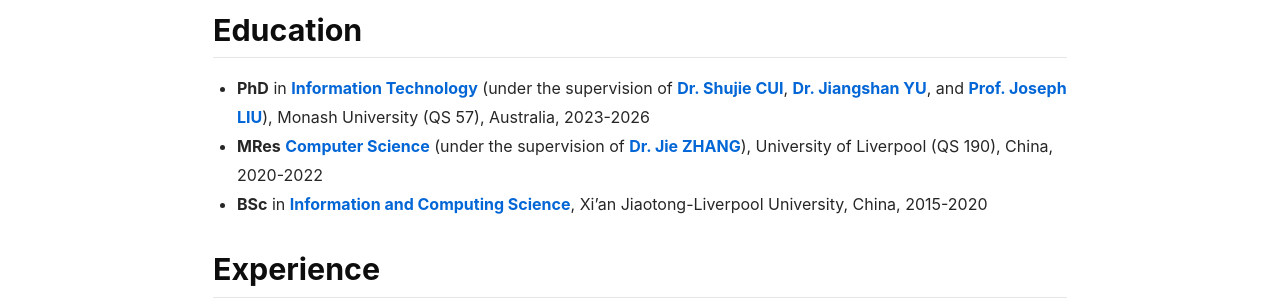
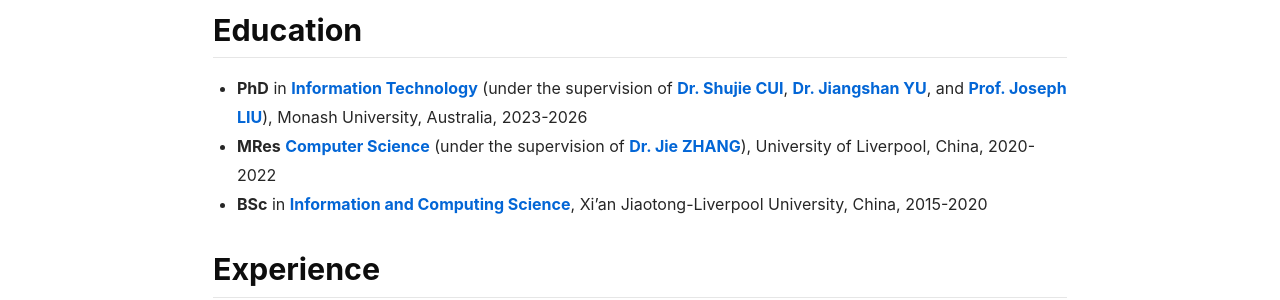
Before and after one commit to Donkequan/Donkequan.github.io, a Jekyll site: the page built from about.md, in a window 1280 px wide. Shown: the part 311-611 px from the top of the page. Built offline with Jekyll 4.4.1, drawn with Linux system fonts in a browser that asks for light colours; nearby versions of some CDN libraries.

Commit message:
Update about.md

```diff
--- a/about.md
+++ b/about.md
@@ -14,8 +14,8 @@
 
 ## Education
 
-- **PhD** in [Information Technology](https://www.monash.edu/it) (under the supervision of [Dr. Shujie CUI](https://shujiecui.github.io/), [Dr. Jiangshan YU](https://www.jiangshanyu.com/), and [Prof. Joseph LIU](http://users.monash.edu.au/~kailiu/)), Monash University (QS 57), Australia, 2023-2026
-- **MRes** [Computer Science](https://www.xjtlu.edu.cn/en/study/masters/mres-computer-science) (under the supervision of [Dr. Jie ZHANG](https://www.xjtlu.edu.cn/en/departments/academic-departments/communications-and-networking/staff/jie-zhang01)), University of Liverpool (QS 190), China, 2020-2022
+- **PhD** in [Information Technology](https://www.monash.edu/it) (under the supervision of [Dr. Shujie CUI](https://shujiecui.github.io/), [Dr. Jiangshan YU](https://www.jiangshanyu.com/), and [Prof. Joseph LIU](http://users.monash.edu.au/~kailiu/)), Monash University, Australia, 2023-2026
+- **MRes** [Computer Science](https://www.xjtlu.edu.cn/en/study/masters/mres-computer-science) (under the supervision of [Dr. Jie ZHANG](https://www.xjtlu.edu.cn/en/departments/academic-departments/communications-and-networking/staff/jie-zhang01)), University of Liverpool, China, 2020-2022
 - **BSc** in [Information and Computing Science](https://www.xjtlu.edu.cn/en/study/undergraduate/information-and-computing-science), Xi'an Jiaotong-Liverpool University, China, 2015-2020
 
 ## Experience
```
